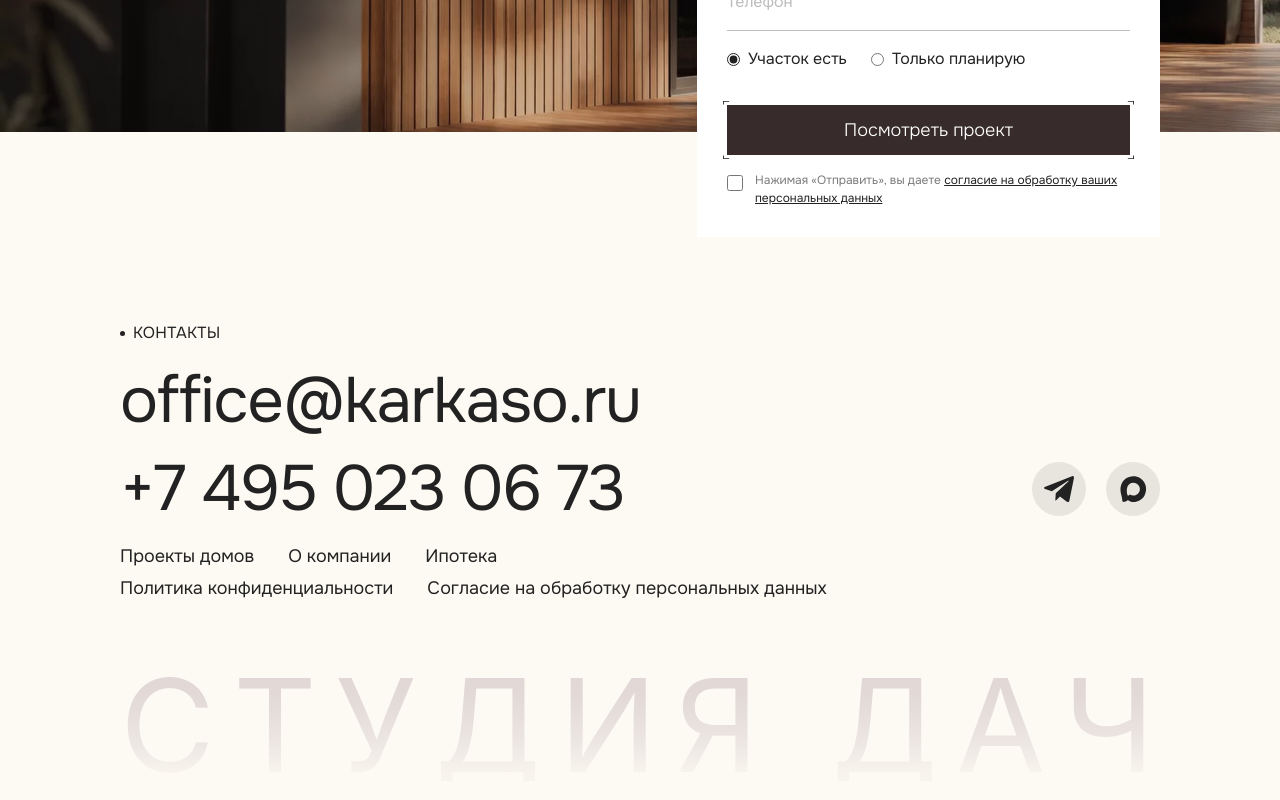
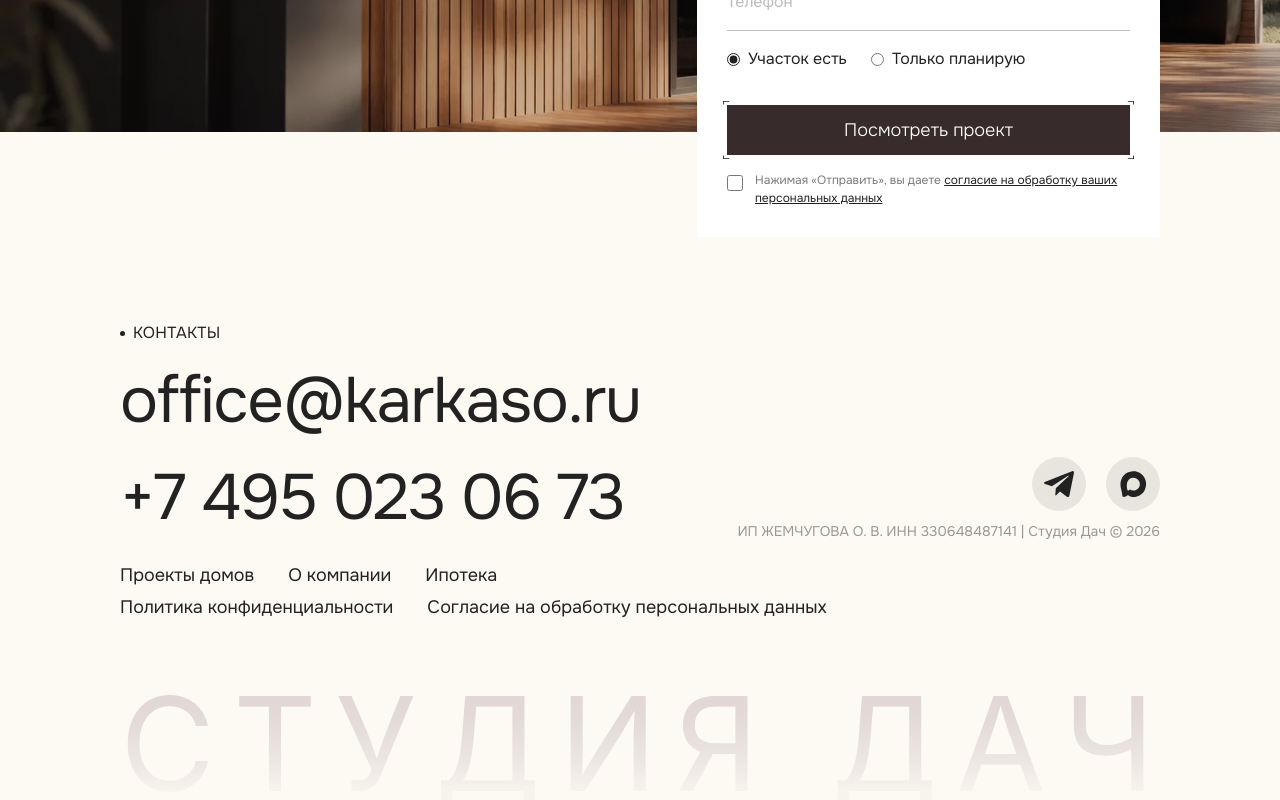
Before and after one commit to Kapustin-Team/sdach.ru, a Next.js app: page / in a window 1280 px wide. Shown: the part 6915-7715 px from the top of the page. Built offline with nearby package versions, Linux system fonts and the light colour scheme; no server answers.

Commit message:
feat(footer): add legal copyright text

```diff
--- a/src/components/blocks/Footer.tsx
+++ b/src/components/blocks/Footer.tsx
@@ -26,6 +26,7 @@ export default function Footer() {
               >
                 +7 495 023 06 73
               </a>
+              <div className="flex flex-col items-end gap-3 max-md:items-start">
                 <div className="flex items-center gap-[20px]">
                   <a href="https://t.me/" target="_blank" rel="noopener noreferrer" className="hover:opacity-70 transition-opacity">
                     <img src="/icons/link-tg.svg" alt="Telegram" width={54} height={54} />
@@ -33,6 +34,10 @@ export default function Footer() {
                   <a href="https://max.ru/" target="_blank" rel="noopener noreferrer" className="hover:opacity-70 transition-opacity">
                     <img src="/icons/link-max.svg" alt="Max" width={54} height={54} />
                   </a>
+                </div>
+                <p className="font-sans text-sm leading-[1.2] text-dark/45 max-md:text-[12px]">
+                  ИП ЖЕМЧУГОВА О. В. ИНН 330648487141 | Студия Дач © 2026
+                </p>
               </div>
             </div>
           </div>
```
Lines whose indentation alone changed are shown as unchanged.
